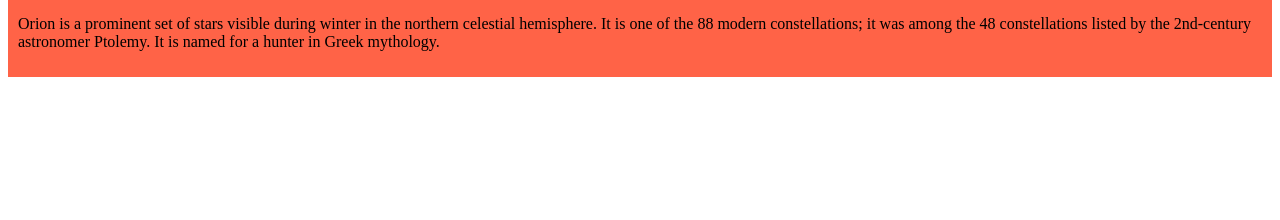
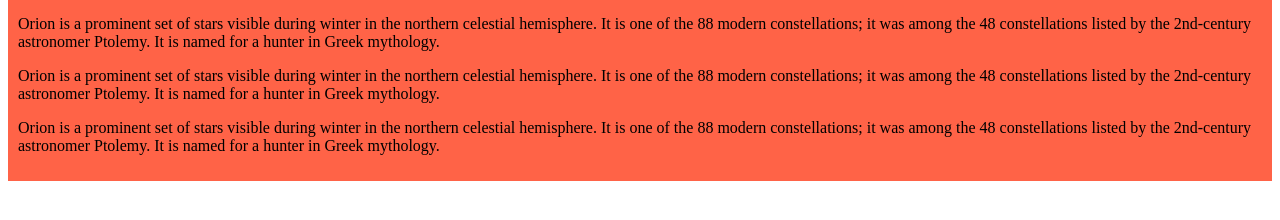
Before and after one commit to ORiONtuba/ORION, a plain HTML site: page index.html in a window 1280 px wide. Shown: the part 62-282 px from the top of the page. Drawn offline with Linux system fonts and the light colour scheme.

Commit message:
added the second and the third blog

```diff
--- a/index.html
+++ b/index.html
@@ -11,6 +11,10 @@
         <h3>ORION</h3>
         <p>Orion is a prominent set of stars visible during winter in the northern celestial hemisphere. It is one of the 88 modern constellations; it was among the 48 constellations listed by the 2nd-century astronomer Ptolemy. It is named for a hunter in Greek mythology.</p>
 
+        <p>Orion is a prominent set of stars visible during winter in the northern celestial hemisphere. It is one of the 88 modern constellations; it was among the 48 constellations listed by the 2nd-century astronomer Ptolemy. It is named for a hunter in Greek mythology.</p>
+
+        <p>Orion is a prominent set of stars visible during winter in the northern celestial hemisphere. It is one of the 88 modern constellations; it was among the 48 constellations listed by the 2nd-century astronomer Ptolemy. It is named for a hunter in Greek mythology.</p>
+
     </div>
 </body>
 </html>
```
